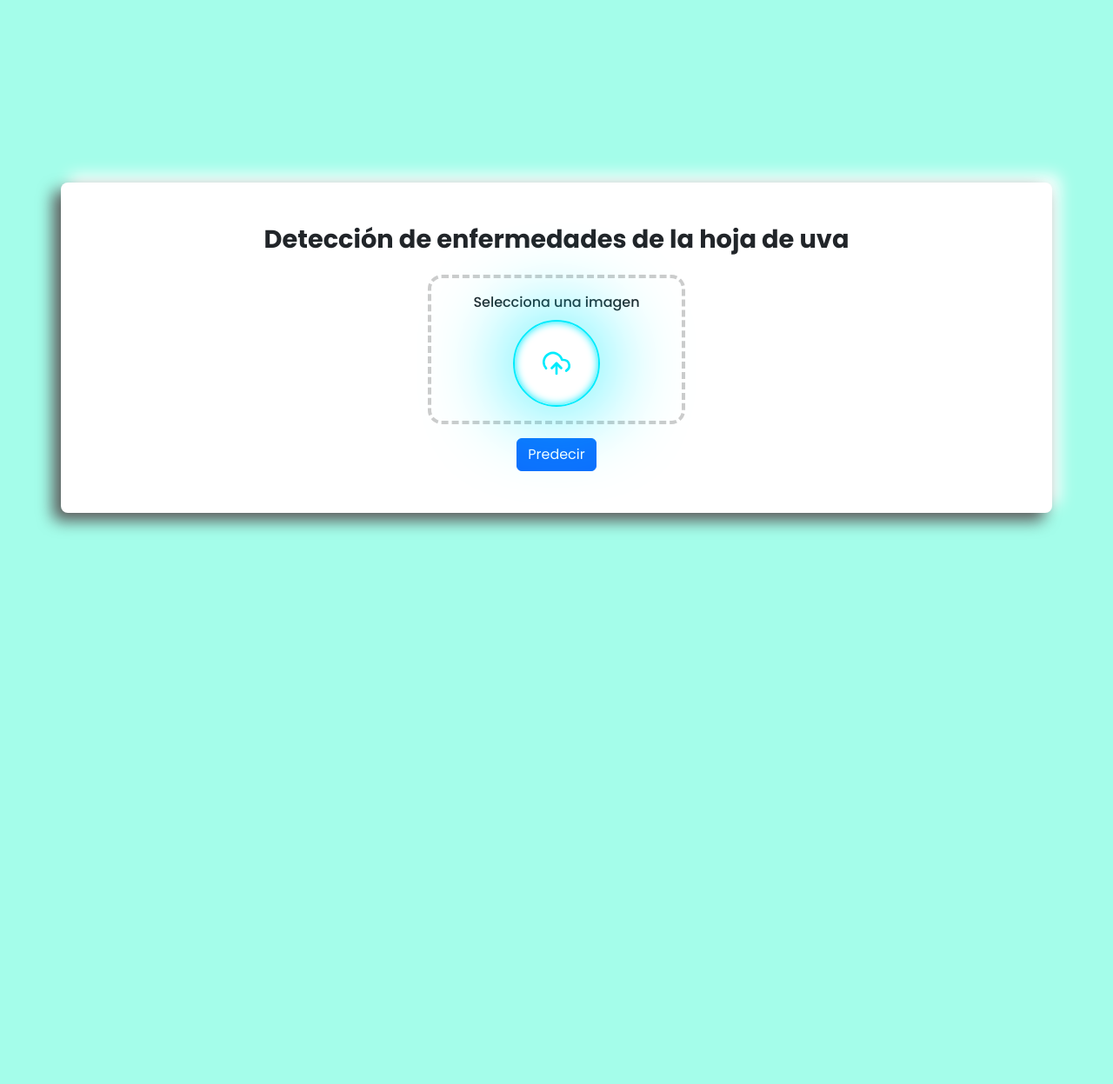
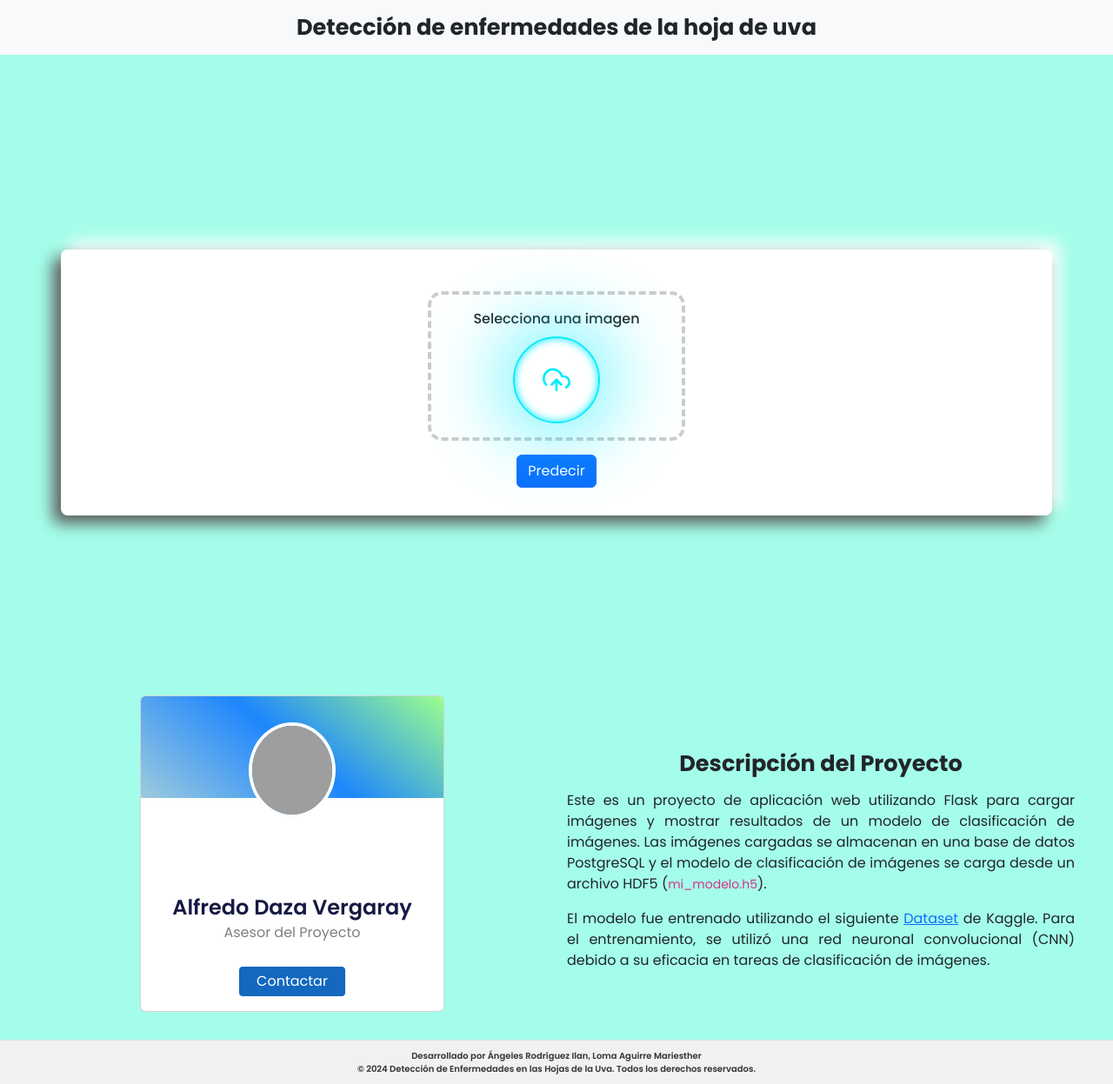
Before and after one commit to ilanangelesrodriguez/page-deteccion-enfermedades-en-hojas-de-uva, a Flask app: page / in a window 1280 px wide. Shown: the whole page at 87% size. Before the commit the page ends 611 px from the top, so only its background shows below. Run offline with Flask 3, Linux system fonts and the light colour scheme; some libraries are stand-ins or nearby versions; grey boxes are pictures that could not be loaded.

Commit message:
feat: agregar descripcion de proyecto

```diff
--- a/static/styles.css
+++ b/static/styles.css
@@ -1,20 +1,159 @@
 @import url('https://fonts.googleapis.com/css2?family=Poppins:wght@400;500;600;700&display=swap');
+
+* {
+    font-family: "Poppins", sans-serif !important;
+}
 
 body {
     font-family: "Poppins", sans-serif !important;
     background-color: #a4fdea !important;
+    min-height: 100vh;
+    margin: 0;
+}
+
+footer {
+  font-weight: 600;
+  background-color: #f1f1f1;
+  color: #333;
+  padding-top: 10px;
+  padding-bottom: 10px;
+  text-align: center;
+  border-top: 1px solid #ddd;
+  width: 100%;
+  bottom: 0;
+  font-size: 0.9em;
+}
+
+footer p {
+  margin: 0;
+  font-size: x-small;
+}
+
+
+.body__div {
     display: flex;
     justify-content: center;
     align-items: center;
-    height: 100vh;
-    margin: 0;
+    min-height: 90vh;
+    margin-top: 10vh;
+}
+
+.body__div-credits {
+  max-width: 95vw;
+  margin: auto !important;
+}
+
+
+.card {
+  width: 350px;
+  height: 500px;
+  display: flex;
+  flex-direction: column;
+  align-items: center;
+  justify-content: center;
+  text-align: center;
+  gap: 10px;
+  background-color: #fffffe;
+  border-radius: 15px;
+  position: relative;
+  overflow: hidden;
+  margin-bottom: 2em;
+  padding-bottom: 1em;
+
+}
+
+.card::before {
+  content: "";
+  width: 350px;
+  height: 120px;
+  position: absolute;
+  top: 0;
+  border-top-left-radius: 5px;
+  border-top-right-radius: 5px;
+  border-bottom: 3px solid #fefefe;
+  background: linear-gradient(40deg, rgb(158, 203, 221) 0%, rgb(29, 134, 253) 50%, rgb(156, 255, 143) 100%);
+  transition: all 0.5s ease;
+}
+
+.card * {
+  z-index: 1;
+}
+
+.image {
+  width: 100px;
+  height: 110px;
+  background-color: #1468BF;
+  border-radius: 50%;
+  border: 4px solid #fefefe;
+  margin-top: 30px;
+  transition: all 0.5s ease;
+}
+
+.card-info {
+  height: 150px;
+  display: flex;
+  flex-direction: column;
+  align-items: center;
+  justify-content: flex-end;
+  gap: 15px;
+  transition: all 0.5s ease;
+}
+
+.card-info span {
+  font-weight: 600;
+  font-size: 24px;
+  color: #161A42;
+  margin-top: 15px;
+  line-height: 5px;
+}
+
+.card-info p {
+  color: rgba(0, 0, 0, 0.5);
+}
+
+.button {
+  text-decoration: none;
+  background-color: #1468BF;
+  color: white;
+  padding: 5px 20px;
+  border-radius: 5px;
+  border: 1px solid white;
+  transition: all 0.5s ease;
+}
+
+.card:hover::before {
+  width: 350px;
+  height: 310px;
+  border-bottom: none;
+  border-bottom-left-radius: 15px;
+  border-bottom-right-radius: 15px;
+  transform: scale(0.95);
+}
+
+.card:hover .card-info {
+  transform: translate(0%,-3%);
+}
+
+.card:hover .image {
+  transform: scale(1.8) translate(0%,15%);
+
+}
+
+.button:hover {
+  background-color: #44ffb7;
+  transform: scale(1.1);
+}
+
+
+.credits__description p {
+  text-align: justify;
 }
 
 .container {
     text-align: center;
     background: #fff;
     width: 95vw !important;
-    padding: 3em 1em;
+    padding: 2em 1em;
     border-radius: 8px;
     box-shadow: -9px 9px 18px #5a5a5a,
               9px -9px 18px #ffffff;
@@ -53,8 +192,9 @@
 }
 
 .form__div-tittle {
-    font-size: 1.8em;
+    font-size: 1.6em;
     font-weight: bolder;
+    text-align: center;
 }
 
 .form__result {
--- a/templates/index.html
+++ b/templates/index.html
@@ -8,8 +8,15 @@
     <link href="https://cdn.jsdelivr.net/npm/bootstrap@5.3.3/dist/css/bootstrap.min.css" rel="stylesheet" integrity="sha384-QWTKZyjpPEjISv5WaRU9OFeRpok6YctnYmDr5pNlyT2bRjXh0JMhjY6hW+ALEwIH" crossorigin="anonymous">
 </head>
 <body>
+    <nav class="navbar bg-body-tertiary fixed-top">
+        <div class="container-fluid d-flex justify-content-center align-items-center">
+            <h1 class="form__div-tittle mb-2 mt-2">Detección de enfermedades de la hoja de uva</h1>
+        </div>
+    </nav>
+
+    <div class="body__div">
         <div class="container">
-        <h1 class="form__div-tittle">Detección de enfermedades de la hoja de uva</h1>
+            <!-- <h1 class="form__div-tittle">Detección de enfermedades de la hoja de uva</h1> -->
             <form action="{{ url_for('predict') }}" method="post" enctype="multipart/form-data"
             class="d-flex flex-column align-items-center " onsubmit="return validateFile()">
                 <div class="form__div mb-3 d-flex flex-column align-items-center mt-3">
@@ -84,6 +91,32 @@
                 </div>
             </div>
         </div>
+    </div>
+
+
+    <div class="row body__div-credits">
+        <div class="col-sm d-flex justify-content-center align-items-center">
+            <div class="card">
+                <img class="image" src="https://ctivitae.concytec.gob.pe/appDirectorioCTI/UploadFotoPath.do?tipo=visualizar_archivo&id_investigador=52430&ruta=/documents/docInvestigadores/52430/imagenes/foto_daza.jpg&content_type=image/jpeg" alt="Descripción de la imagen">
+                <div class="card-info">
+                  <span>Alfredo Daza Vergaray</span>
+                  <p>Asesor del Proyecto</p>
+                </div>
+                <a href="https://wa.me/987854672" target="_blank" class="button">Contactar</a>
+            </div>
+        </div>
+        <div class="col-sm d-flex flex-column justify-content-center align-items-center credits__description">
+            <h2 class="form__div-tittle mb-3">Descripción del Proyecto</h2>
+            <p>Este es un proyecto de aplicación web utilizando Flask para cargar imágenes y mostrar resultados de un modelo de clasificación de imágenes. Las imágenes cargadas se almacenan en una base de datos PostgreSQL y el modelo de clasificación de imágenes se carga desde un archivo HDF5 (<code>mi_modelo.h5</code>).</p>
+            <p>El modelo fue entrenado utilizando el siguiente <a href="https://www.kaggle.com/datasets/rm1000/augmented-grape-disease-detection-dataset" target="_blank">Dataset</a> de Kaggle. Para el entrenamiento, se utilizó una red neuronal convolucional (CNN) debido a su eficacia en tareas de clasificación de imágenes.</p>
+
+        </div>
+    </div>
+
+    <footer>
+        <p>Desarrollado por Ángeles Rodríguez Ilan, Loma Aguirre Mariesther</p>
+        <p>&copy; 2024 Detección de Enfermedades en las Hojas de la Uva. Todos los derechos reservados.</p>
+    </footer>
 
 </body>
 <script src="{{ url_for('static', filename='script.js') }}"></script>
```
Also changed, not shown: templates/modal.html (deleted, +0 -17 lines). Lines whose indentation alone changed are shown as unchanged.
